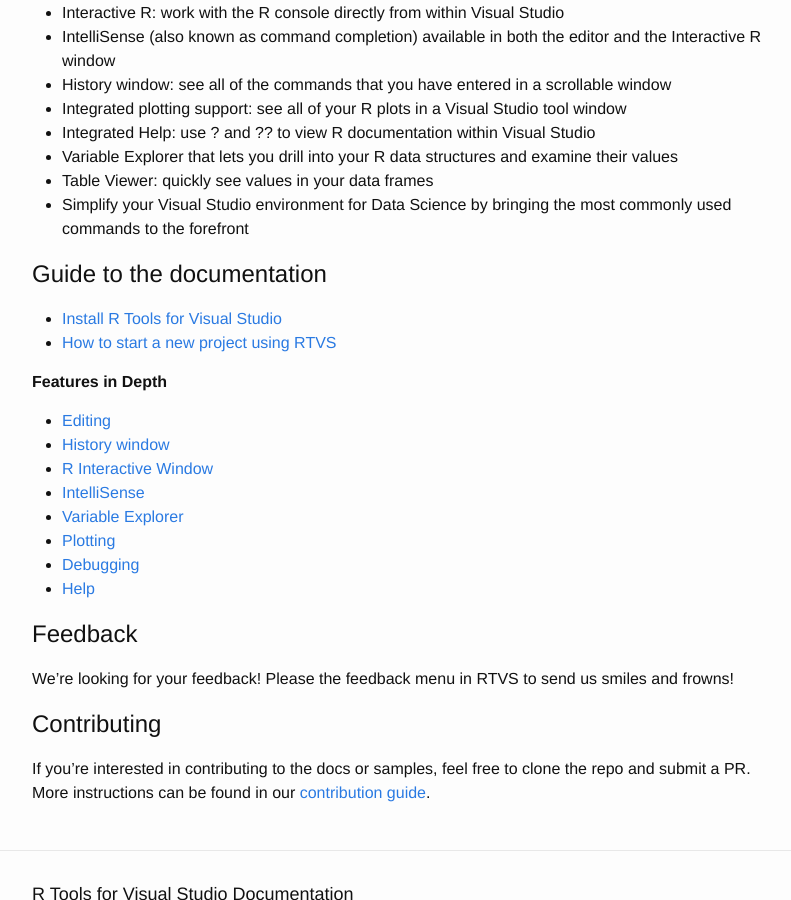
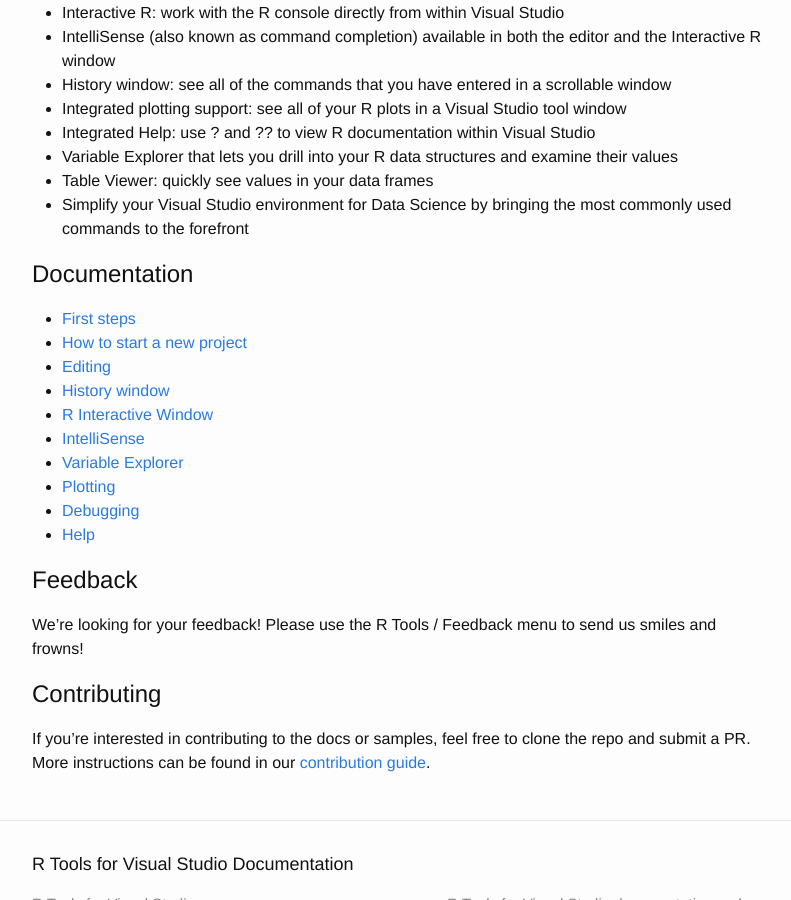
Before and after one commit to microsoft/RTVS-docs, a Jekyll site: the page built from index.md, in a window 1280 px wide and 900 px high, scrolled down 575 px. Shown: the whole window, without its empty margins (238-1029 px from the left). Built offline with Jekyll 4.4.1, drawn with Linux system fonts in a browser that asks for light colours.

Commit message:
Edits suggested by Shahrokh

```diff
--- a/index.md
+++ b/index.md
@@ -19,13 +19,10 @@
 * Table Viewer: quickly see values in your data frames
 * Simplify your Visual Studio environment for Data Science by bringing the most commonly used commands to the forefront
 
-## Guide to the documentation
+## Documentation
 
-* [Install R Tools for Visual Studio](installation.html)
-* [How to start a new project using RTVS](start-project.html)
-
-**Features in Depth**
-
+* [First steps](installation.html)
+* [How to start a new project](start-project.html)
 * [Editing](editing.html)
 * [History window](history.html)
 * [R Interactive Window](interactive-repl.html)
@@ -37,7 +34,8 @@
 
 ## Feedback
 
-We're looking for your feedback! Please the feedback menu in RTVS to send us smiles and frowns!
+We're looking for your feedback! Please use the R Tools / Feedback menu to send
+us smiles and frowns!
 
 ## Contributing
 
```
